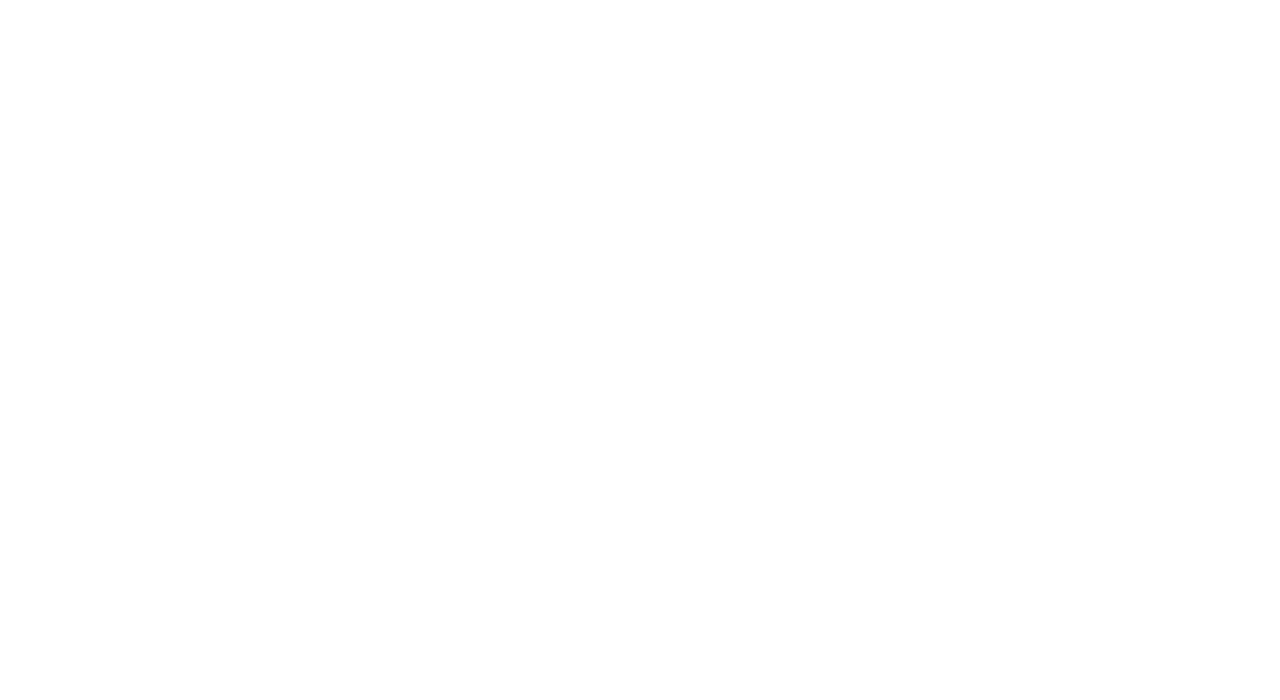
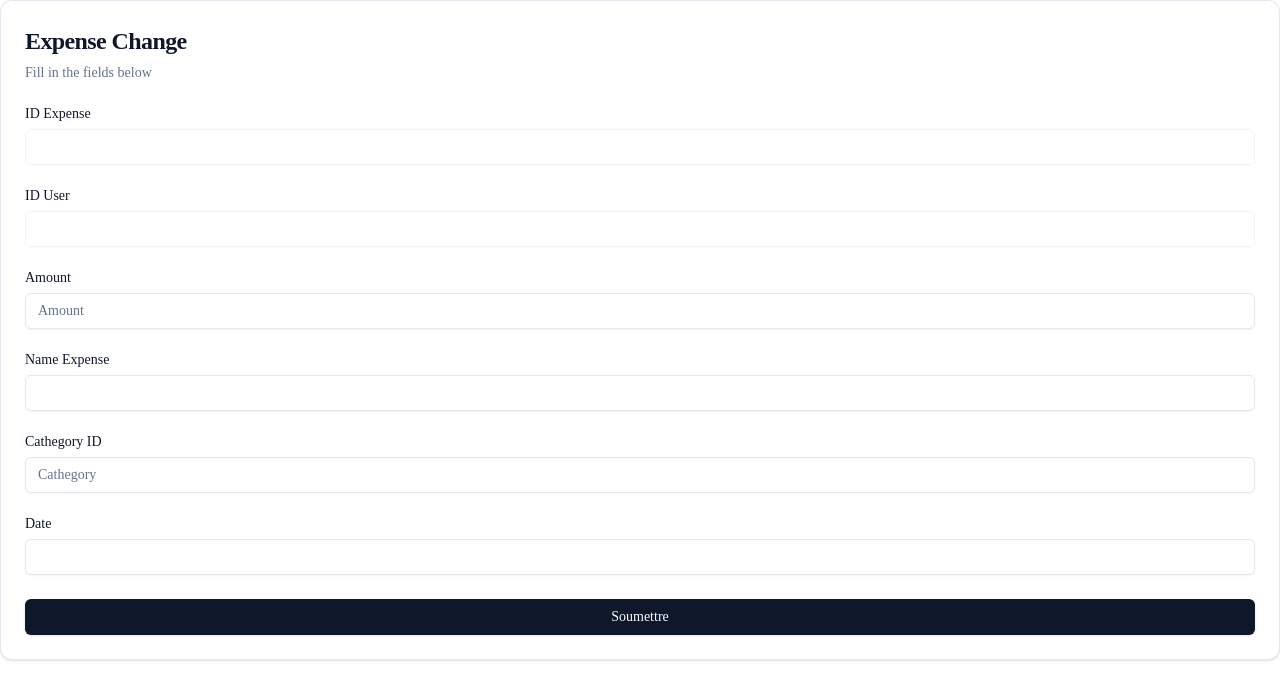
Before and after one commit to Fazsuzsa/Budget_Ausgaben_App, a React (Create React App) app in the folder frontend/: page /form in a window 1280 px wide. Before the commit this address had no page. Shown: the top 700 px of the page. Built offline with nearby package versions, Linux system fonts and the light colour scheme.

Commit message:
form edit

```diff
--- a/frontend/src/index.js
+++ b/frontend/src/index.js
@@ -11,6 +11,7 @@ import Dark_light from "./components/Dark_light";
 import Expenses from "./components/Expenses";
 import Incomes from "./components/Incomes";
 import FormExpenses from "./pages/FormExpenses";
+import MyForm from "./pages/MyForm";
 
 const root = ReactDOM.createRoot(document.getElementById("root"));
 root.render(
@@ -23,6 +24,7 @@ root.render(
         <Route path="/about" element={<About></About>}></Route>
         <Route path="/login" element={<Login></Login>}></Route>
         <Route path="/test" element={<FormExpenses></FormExpenses>}></Route>
+        <Route path="/form" element={<MyForm></MyForm>}></Route>
         <Route path="/eng_ger" element={<Eng_ger></Eng_ger>}></Route>
         <Route path="/dark_light" element={<Dark_light></Dark_light>}></Route>
 
--- /dev/null
+++ b/frontend/src/pages/MyForm.js
@@ -0,0 +1,113 @@
+import React, { useState } from "react";
+import { cn } from "../lib/utils";
+import {
+    Card,
+    CardContent,
+    CardDescription,
+    CardHeader,
+    CardTitle,
+} from "../components/ui/card";
+import { Label } from "../components/ui/label";
+import { Input } from "../components/ui/input";
+import { Button } from "../components/ui/button";
+import { useNavigate } from 'react-router-dom';
+
+export default function MyForm() {
+    const [text1, setText1] = useState("");
+    const [text2, setText2] = useState("");
+    const [number, setNumber] = useState("");
+    const [message, setMessage] = useState("");
+
+    const handleSubmit = (e) => {
+        e.preventDefault();
+        // Exemple simple : afficher les données
+        setMessage(`Données envoyées : ${text1}, ${text2}, ${number}`);
+    };
+
+    return (
+        <div className={cn("flex flex-col gap-6")}>
+            <Card>
+                <CardHeader>
+                    <CardTitle className="text-2xl">Expense Change</CardTitle>
+                    <CardDescription>Fill in the fields below</CardDescription>
+                </CardHeader>
+                <CardContent>
+                    <form onSubmit={handleSubmit}>
+                        <div className="flex flex-col gap-6">
+                            <div className="grid gap-2">
+                                <Label htmlFor="text1">ID Expense</Label>
+                                <Input
+                                    id="text1"
+                                    type="text"
+                                    value={text1}
+                                    onChange={(e) => setText1(e.target.value)}
+                                    disabled
+                                />
+                            </div>
+
+                            <div className="grid gap-2">
+                                <Label htmlFor="text2">ID User</Label>
+                                <Input
+                                    id="text2"
+                                    type="text"
+                                    value={text2}
+                                    onChange={(e) => setText2(e.target.value)}
+                                    disabled
+                                />
+                            </div>
+
+                            <div className="grid gap-2">
+                                <Label htmlFor="number">Amount</Label>
+                                <Input
+                                    id="number"
+                                    type="number"
+                                    value={number}
+                                    onChange={(e) => setNumber(e.target.value)}
+                                    required
+                                    placeholder="Amount"
+                                />
+                            </div>
+                            <div className="grid gap-2">
+                                <Label htmlFor="text2">Name Expense</Label>
+                                <Input
+                                    id="text2"
+                                    type="text"
+                                    value={text2}
+                                    onChange={(e) => setText2(e.target.value)}
+                                    required
+                                />
+                            </div>
+                            <div className="grid gap-2">
+                                <Label htmlFor="number">Cathegory ID</Label>
+                                <Input
+                                    id="number"
+                                    type="number"
+                                    value={number}
+                                    onChange={(e) => setNumber(e.target.value)}
+                                    required
+                                    placeholder="Cathegory"
+                                />
+                            </div>
+                            <div className="grid gap-2">
+                                <Label htmlFor="text2">Date</Label>
+                                <Input
+                                    id="text2"
+                                    type="text"
+                                    value={text2}
+                                    onChange={(e) => setText2(e.target.value)}
+                                    required
+                                />
+                            </div>
+
+                            {message && <div className="text-sm text-green-600">{message}</div>}
+
+                            <Button type="submit" className="w-full">
+                                Soumettre
+                            </Button>
+                        </div>
+                    </form>
+                </CardContent>
+            </Card>
+        </div>
+    );
+}
```
Also changed, not shown: 2 other files (tests, documents, lock files or other folders).
